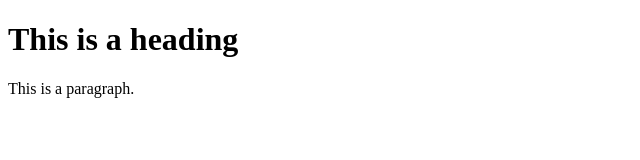
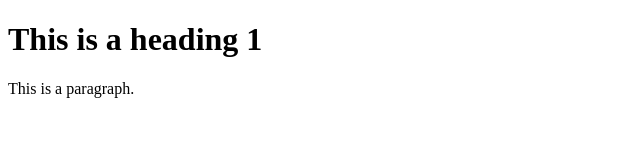
Before and after one commit to quangdovan/demo, a plain HTML site: page index.html in a window 1280 px wide. Shown: the full height of the page, 0-640 px from the left. Drawn offline with Linux system fonts and the light colour scheme.

Commit message:
Update index.html

```diff
--- a/index.html
+++ b/index.html
@@ -3,7 +3,7 @@
 <title>HTML Tutorial</title>
 <body>
 
-<h1>This is a heading</h1>
+<h1>This is a heading 1</h1>
 <p>This is a paragraph.</p>
 
 </body>
```
